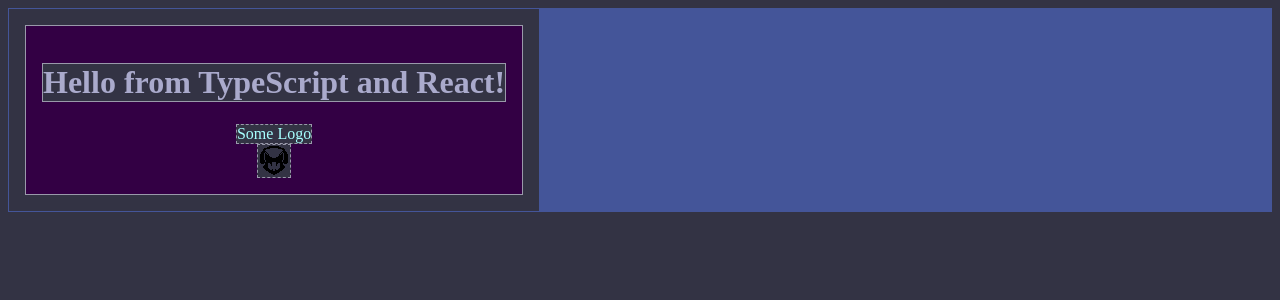
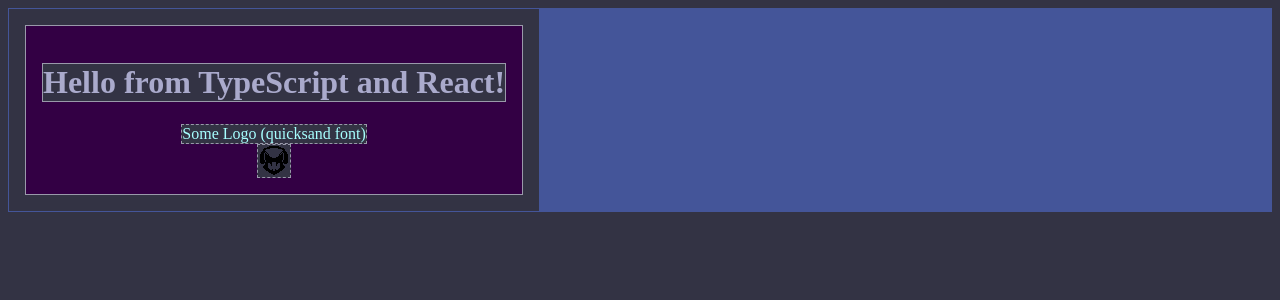
Before and after one commit to shadish/webpack-agent, a React (Create React App) app: page / in a window 1280 px wide. Shown: the top 300 px of the page. Built offline with nearby package versions, Linux system fonts and the light colour scheme.

Commit message:
font wip

```diff
--- a/src/components/Hello.tsx
+++ b/src/components/Hello.tsx
@@ -1,6 +1,8 @@
 import * as React from 'react'
 import '../css/some-style.css'
 import '../less/style.less'
+import '../fonts/Quicksand/Quicksand-Medium.ttf'
+import '../fonts/Josefin_Sans/JosefinSans-SemiBold.ttf'
 
 export interface HelloProps {
   compiler: string;
@@ -19,7 +21,7 @@ export class Hello extends React.Component<HelloProps, {}> {
         <h1>
           Hello from {this.props.compiler} and {this.props.framework}!
         </h1>
-        <span className="logoLabel">Some Logo</span>
+        <span className="logoLabel">Some Logo (quicksand font)</span>
         <img src={monster_cat} />
       </div>
     );
--- a/src/css/some-style.css
+++ b/src/css/some-style.css
@@ -7,7 +7,7 @@
   }
 
 @font-face {
-    font-family: 'Josefin Sans';
+    font-family: 'Josefin';
     src:  url('../fonts/Josefin_Sans/JosefinSans-SemiBold.ttf') format('ttf');
     font-weight: normal;
     font-style: inherit;
--- a/src/less/style.css
+++ b/src/less/style.css
@@ -18,7 +18,7 @@
 body {
   background-color: #459;
   color: #99A;
-  font-family: 'Josefin Sans';
+  font-family: 'Josefin';
   display: flex;
 }
 body div {
--- a/src/less/style.less
+++ b/src/less/style.less
@@ -28,7 +28,7 @@
 body {
   .painted;
 
-  font-family: 'Josefin Sans';
+  font-family: 'Josefin';
 
   display: flex;
   div {
--- a/webpack.config.js
+++ b/webpack.config.js
@@ -32,7 +32,13 @@ module.exports = {
       },
       {
         test: /\.(woff|woff2|eot|ttf|otf)$/i,
-        use: ["file-loader"]
+        use: [{
+          loader: "file-loader",
+          options: {
+            name: '[name].[ext]',
+            outputPath: 'fonts/'
+          }
+        }]
       },
       // All output '.js' files will have any sourcemaps re-processed by 'source-map-loader'.
       { enforce: "pre", test: /\.js$/, loader: "source-map-loader" }
@@ -57,7 +63,6 @@ module.exports = {
   ],
   devServer: {
     contentBase: "./dist",
-    publicPath: "/",
     hot: true
   }
 };
```
Also changed, not shown: 1 other file (tests, documents, lock files or other folders).
